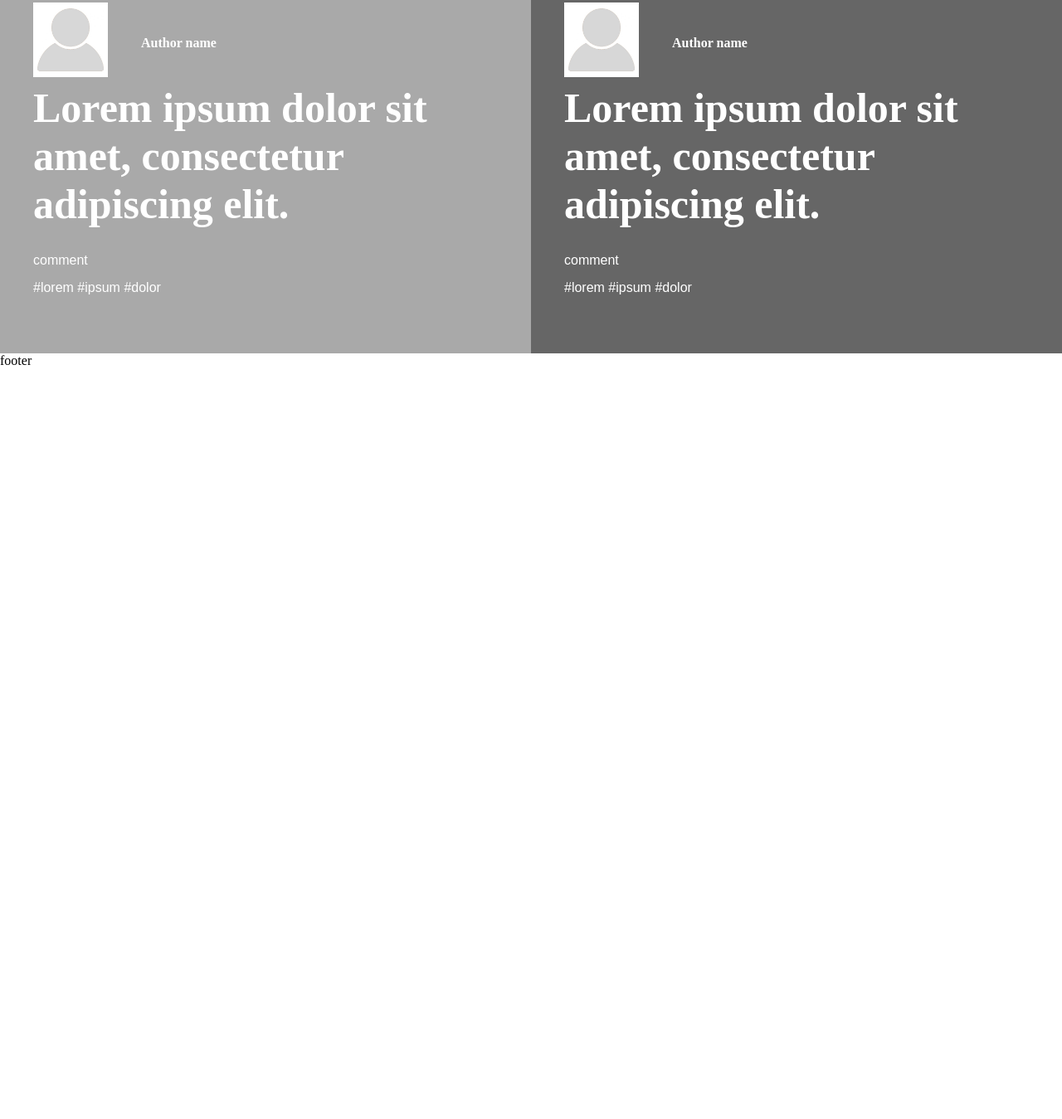
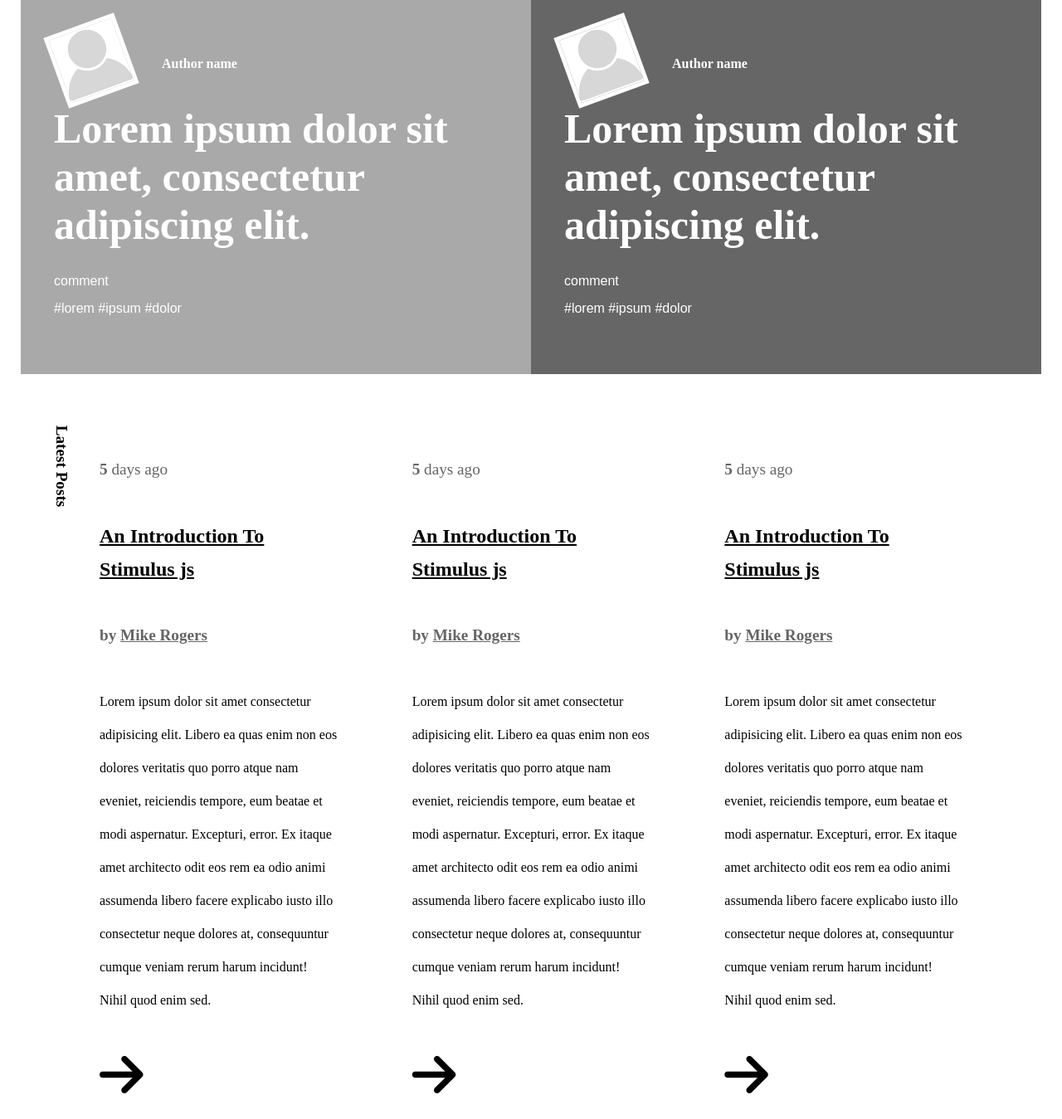
Before and after one commit to gurbuzertunga/designteardown, a plain HTML site: page index.html in a window 1280 px wide. Shown: the part 660-2009 px from the top of the page at 83% size. Before the commit the page ends 1104 px from the top, so only its background shows below. Drawn offline with Linux system fonts and the light colour scheme.

Commit message:
created the second section of main page

```diff
--- a/index.html
+++ b/index.html
@@ -96,7 +96,31 @@
                 <p class="hashtags">#lorem #ipsum #dolor</p>
             </div>
         </div>
+        <p class="latest-posts">Latest Posts</p>
+    <div class="article-container">
+        <article class="main-articles">
 
+            <p class="article-date"><span class="bolder">5</span> days ago</p>
+            <h3 class="article-header">An Introduction To Stimulus js</h3>
+            <p class="article-date bolder">by <span class="underline">Mike Rogers</span></p>
+            <p>Lorem ipsum dolor sit amet consectetur adipisicing elit. Libero ea quas enim non eos dolores veritatis quo porro atque nam eveniet, reiciendis tempore, eum beatae et modi aspernatur. Excepturi, error. Ex itaque amet architecto odit eos rem ea odio animi assumenda libero facere explicabo iusto illo consectetur neque dolores at, consequuntur cumque veniam rerum harum incidunt! Nihil quod enim sed.</p>
+            <i class="fas fa-arrow-right article-arrow"></i>
+        </article>
+        <article class="main-articles">
+            <p class="article-date"><span class="bolder">5</span> days ago</p>
+            <h3 class="article-header">An Introduction To Stimulus js</h3>
+            <p class="article-date bolder">by <span class="underline">Mike Rogers</span></p>
+            <p>Lorem ipsum dolor sit amet consectetur adipisicing elit. Libero ea quas enim non eos dolores veritatis quo porro atque nam eveniet, reiciendis tempore, eum beatae et modi aspernatur. Excepturi, error. Ex itaque amet architecto odit eos rem ea odio animi assumenda libero facere explicabo iusto illo consectetur neque dolores at, consequuntur cumque veniam rerum harum incidunt! Nihil quod enim sed.</p>
+            <i class="fas fa-arrow-right article-arrow"></i>
+        </article>
+        <article class="main-articles">
+            <p class="article-date"><span class="bolder">5</span> days ago</p>
+            <h3 class="article-header">An Introduction To Stimulus js</h3>
+            <p class="article-date bolder">by <span class="underline">Mike Rogers</span></p>
+            <p>Lorem ipsum dolor sit amet consectetur adipisicing elit. Libero ea quas enim non eos dolores veritatis quo porro atque nam eveniet, reiciendis tempore, eum beatae et modi aspernatur. Excepturi, error. Ex itaque amet architecto odit eos rem ea odio animi assumenda libero facere explicabo iusto illo consectetur neque dolores at, consequuntur cumque veniam rerum harum incidunt! Nihil quod enim sed.</p>
+            <i class="fas fa-arrow-right article-arrow"></i>
+        </article>
+    </div>
 
 
     </main>
--- a/style.css
+++ b/style.css
@@ -7,6 +7,7 @@
 
 body {
     font-family: mija;
+    padding: 25px;
 }
 
 header {
@@ -58,6 +59,14 @@ nav li:hover {
 
 /* ********************************************************************************** */
 
+.latest-posts {
+    transform: rotate(90deg);
+    font-size: larger;
+    font-weight: bolder;
+    position: absolute;
+    margin-top: 100px;
+}
+
 .container {
     display: grid;
     grid-template-columns: repeat(2, 1fr);
@@ -79,10 +88,12 @@ nav li:hover {
 .placeholder-image {
     height: 90px;
     border: 5px solid #fff;
+    transform: rotate(-20deg)
 }
 
 .placeholder-image:hover {
-    transform: rotate(20deg);
+    transform: rotate(0deg);
+    transition: all 0.3s;
 }
 
 .author-name {
@@ -136,3 +147,56 @@ nav li:hover {
     flex-direction: column;
     padding: 70px 40px;
 }
+
+/* ******************** ARTICLE CONTAINER **************************** */
+
+.article-container {
+    width: 100%;
+    padding: 50px 50px;
+    display: flex;
+}
+
+.main-articles {
+    padding: 25px 25px;
+    display: flex;
+    flex-direction: column;
+}
+
+.main-articles > * {
+    padding: 20px 20px;
+    line-height: 40px;
+}
+
+.main-articles:hover {
+    transform: scale(1.02); background-color: #fff; box-shadow: 0 0 40px rgba(0, 0, 0, 0.15); transition: all 0.3s;
+}
+
+.article-header {
+    font-size: x-large;
+    font-weight: bold;
+    text-decoration: underline;
+}
+
+.article-date {
+    color: rgb(102, 101, 101);
+    font-size: larger;
+}
+
+.bolder {
+    font-weight: bolder;
+}
+
+.underline {
+    text-decoration: underline;
+}
+
+.article-arrow {
+    bottom: 0;
+    left: 0;
+    width: 100px;
+    font-size: 60px;
+}
+
+.article-arrow:hover {
+    background-color: darkgray;
+}
```
